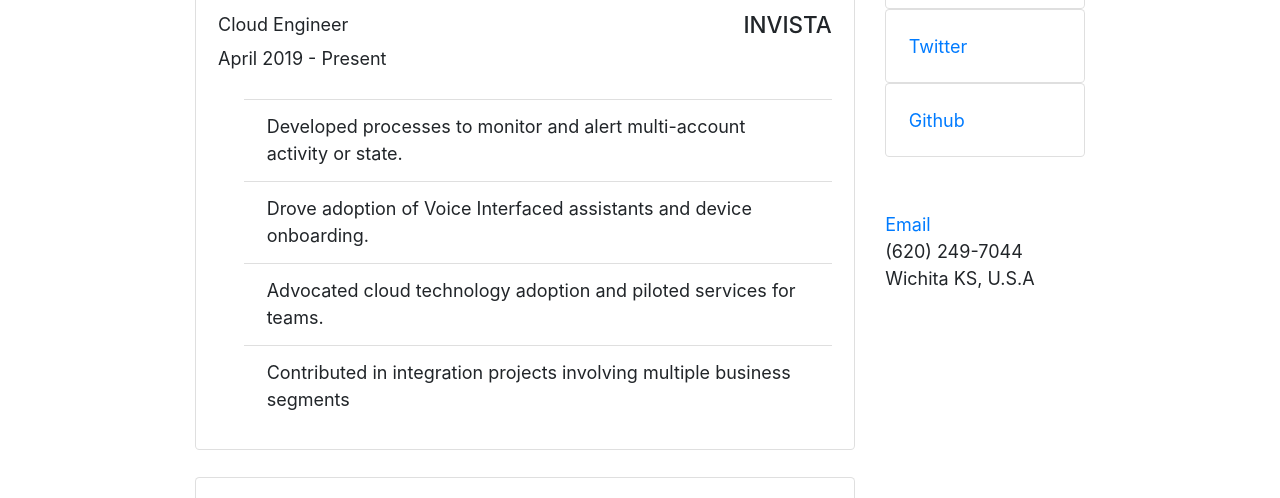
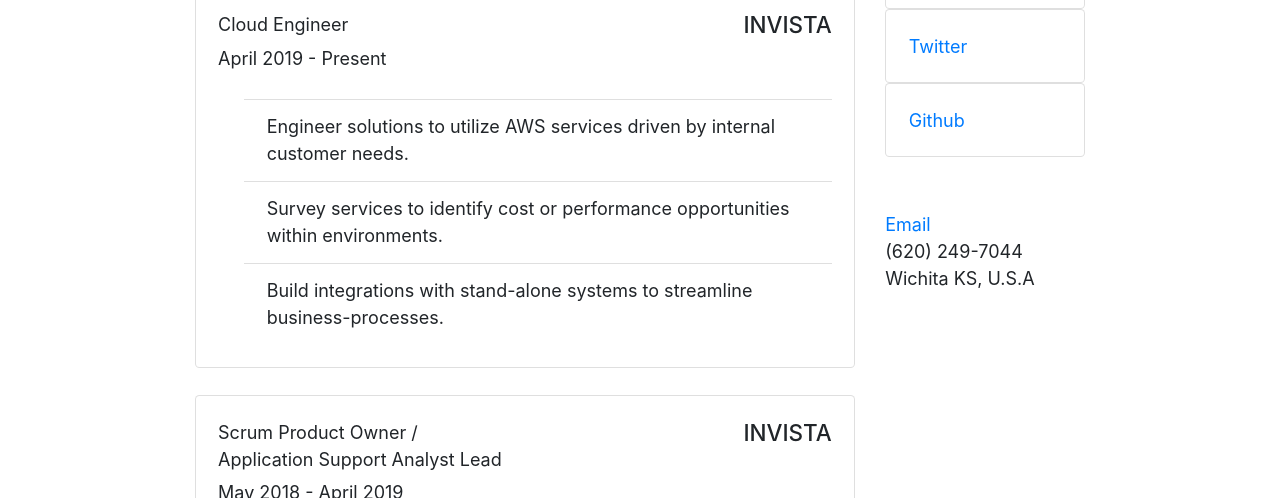
Before and after one commit to JustinDDavis/justinddavis.com, a Gatsby site: page / in a window 1280 px wide. Shown: the part 242-740 px from the top of the page. Built offline with nearby package versions, Linux system fonts and the light colour scheme; Gatsby itself is replaced by a stand-in of ours.

Commit message:
Update resume.js

```diff
--- a/src/components/resume.js
+++ b/src/components/resume.js
@@ -11,10 +11,9 @@ var roles= [
         role_title : "Cloud Engineer",
         role_period: "April 2019 - Present",
         things_i_did: [
-            'Developed processes to monitor and alert multi-account activity or state.',
-            'Drove adoption of Voice Interfaced assistants and device onboarding.',
-            'Advocated cloud technology adoption and piloted services for teams.',
-            'Contributed in integration projects involving multiple business segments ',
+            'Engineer solutions to utilize AWS services driven by internal customer needs.',
+            'Survey services to identify cost or performance opportunities within environments.',
+            'Build integrations with stand-alone systems to streamline business-processes.'
         ]
     },
     {
```
